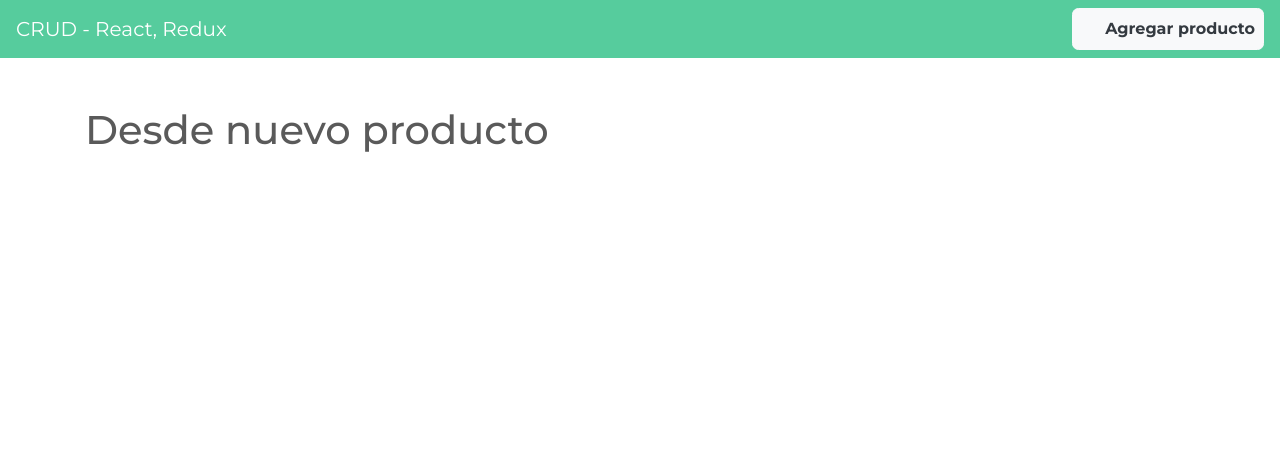
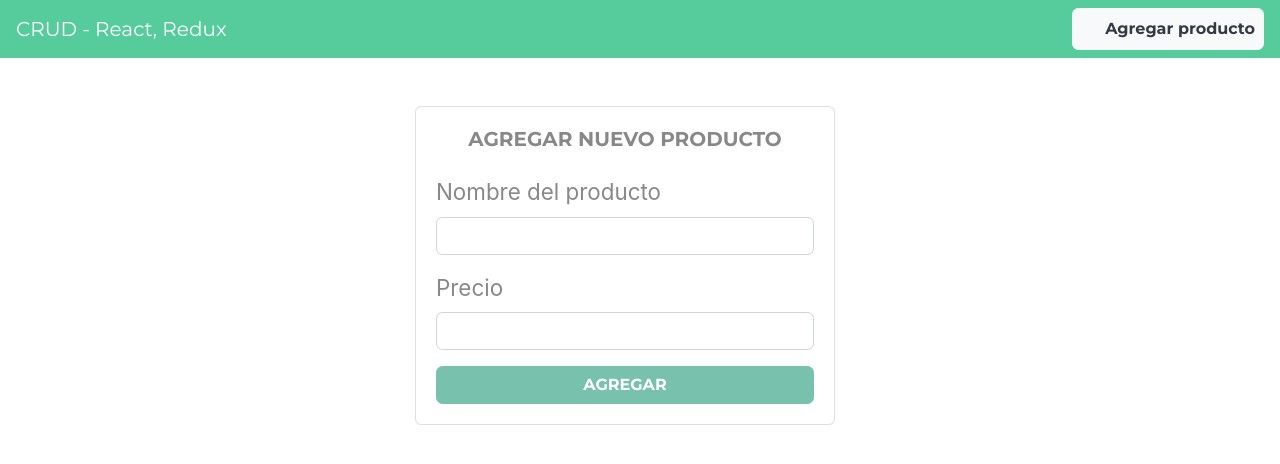
Before and after one commit to juanluna96/CRUDREDUX-Frontend, a React (Create React App) app: page /productos/nuevo in a window 1280 px wide. Shown: the top 464 px of the page. Built offline with nearby package versions, Linux system fonts and the light colour scheme; some icons are missing.

Commit message:
295. Creando el Formulario para Nuevos Productos

```diff
--- a/src/components/NuevoProducto.js
+++ b/src/components/NuevoProducto.js
@@ -2,8 +2,27 @@ import React from 'react'
 
 const NuevoProducto = () => {
     return (
-        <div>
-            <h1 className="mt-5">Desde nuevo producto</h1>
+        <div className="container mt-5 row justify-content-center">
+            <div className="col-md-5">
+                <div className="card">
+                    <div className="card-body">
+                        <h5 className="mb-4 text-center card-title font-weight-bold text-uppercase">Agregar nuevo producto</h5>
+                        <p className="card-text">
+                            <form>
+                                <div className="form-group">
+                                    <label htmlFor="nombre">Nombre del producto</label>
+                                    <input className="form-control" type="text" name="nombre" />
+                                </div>
+                                <div className="form-group">
+                                    <label htmlFor="precio">Precio</label>
+                                    <input className="form-control" type="text" name="precio" />
+                                </div>
+                                <button className="btn btn-primary font-weight-bold text-uppercase d-block w-100" type="submit">Agregar</button>
+                            </form>
+                        </p>
+                    </div>
+                </div>
+            </div>
         </div>
     )
 }
```
